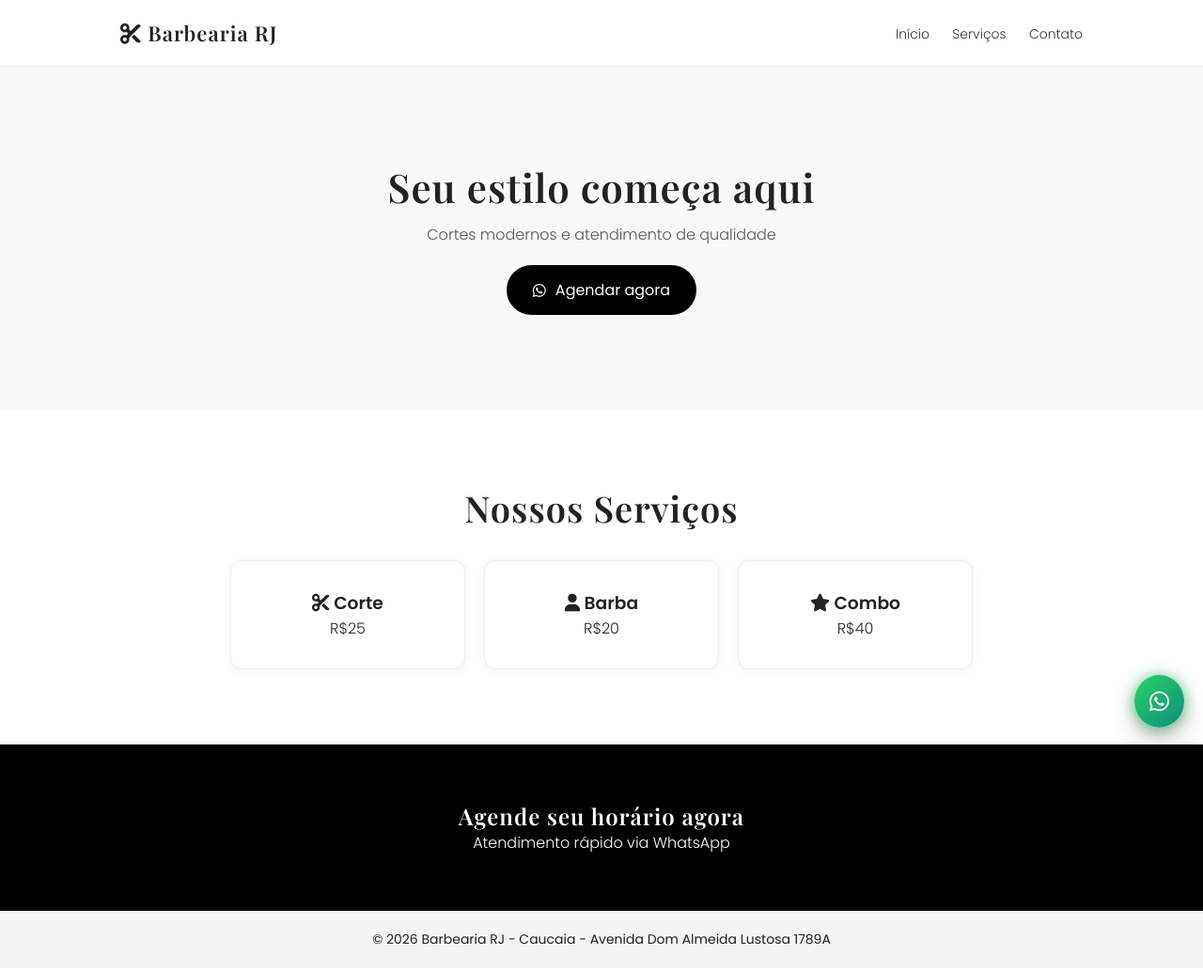
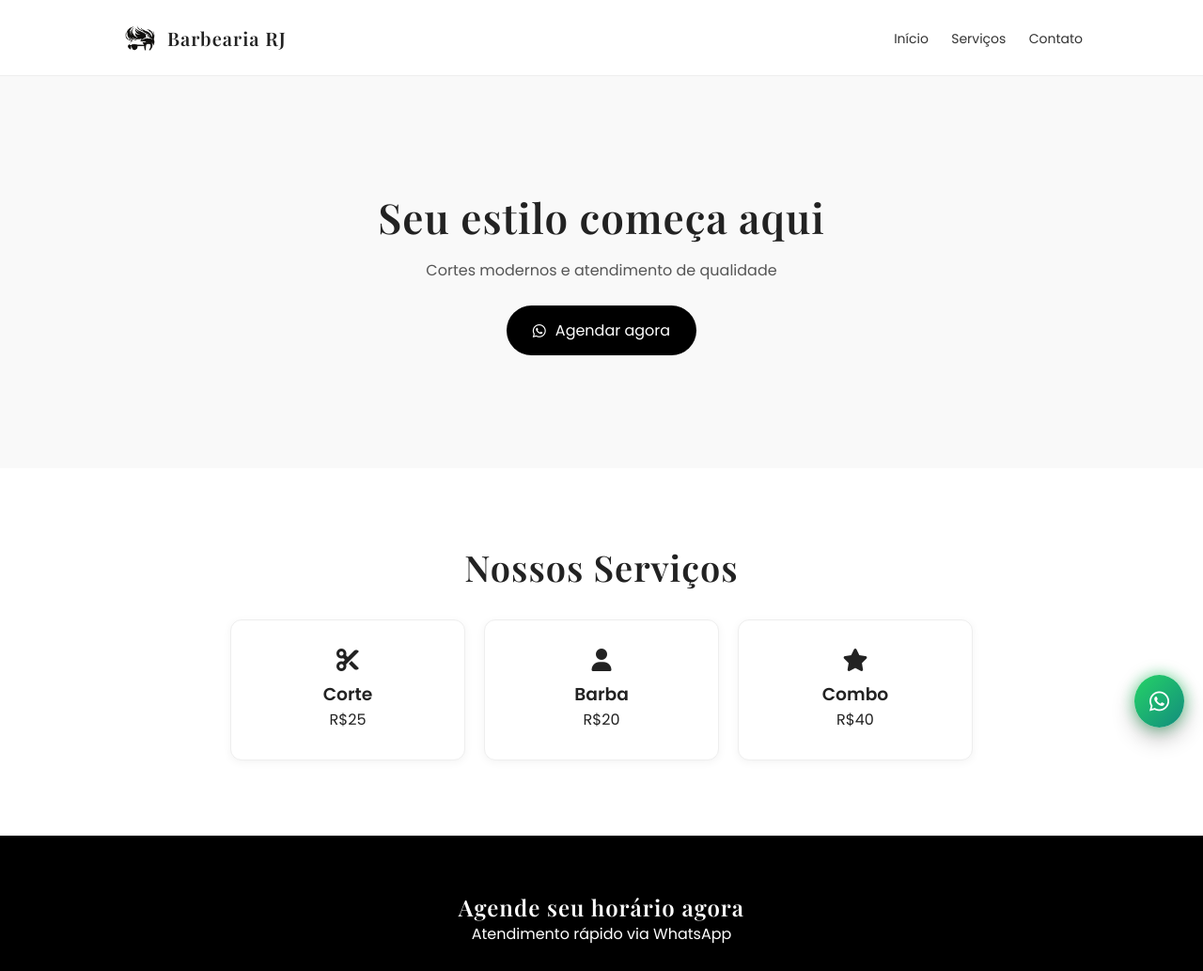
Before and after one commit to AntonioFerreiraDeMatos/Barbearia-RJ, a plain HTML site: page index.html in a window 1280 px wide. Shown: the top 1033 px of the page at 94% size. Drawn offline with nearby package versions, Linux system fonts and the light colour scheme.

Commit message:
Atualização da logo e layout

```diff
--- a/index.html
+++ b/index.html
@@ -12,9 +12,7 @@
   <link rel="stylesheet" href="https://cdnjs.cloudflare.com/ajax/libs/font-awesome/6.5.0/css/all.min.css">
 
   <style>
-    html {
-      scroll-behavior: smooth;
-    }
+    html { scroll-behavior: smooth; }
 
     * {
       margin: 0;
@@ -33,13 +31,7 @@
       letter-spacing: 1px;
     }
 
-    p, a {
-      font-weight: 300;
-    }
-
-    section {
-      scroll-margin-top: 80px;
-    }
+    section { scroll-margin-top: 80px; }
 
     /* NAVBAR */
     nav {
@@ -54,8 +46,19 @@
       z-index: 100;
     }
 
-    nav h1 {
-      font-size: 22px;
+    .logo {
+      display: flex;
+      align-items: center;
+      gap: 10px;
+    }
+
+    .logo img {
+  height: 40px;
+  width: auto;
+}
+
+    .logo h1 {
+      font-size: 20px;
     }
 
     nav a {
@@ -83,19 +86,20 @@
 
     /* HERO */
     .hero {
-      padding: 100px 10%;
+      padding: 120px 10%;
       text-align: center;
       background: #f9f9f9;
     }
 
     .hero h2 {
-      font-size: 42px;
-      margin-bottom: 10px;
+      font-size: 44px;
+      margin-bottom: 15px;
     }
 
     .hero p {
-      margin-bottom: 20px;
+      margin-bottom: 25px;
       color: #555;
+      font-size: 16px;
     }
 
     /* BOTÃO */
@@ -145,6 +149,11 @@
       box-shadow: 0 2px 10px rgba(0,0,0,0.05);
     }
 
+    .card i {
+      font-size: 24px;
+      margin-bottom: 10px;
+    }
+
     .card:hover {
       transform: translateY(-8px);
       box-shadow: 0 10px 30px rgba(0,0,0,0.1);
@@ -158,36 +167,28 @@
       text-align: center;
     }
 
-    /* WHATSAPP PREMIUM */
+    /* WHATSAPP */
     .whatsapp {
       position: fixed;
       bottom: 20px;
       right: 20px;
-
       background: linear-gradient(135deg, #25D366, #128C7E);
       color: #fff;
-
       padding: 16px;
       border-radius: 50%;
       font-size: 24px;
       text-decoration: none;
-
       display: flex;
       align-items: center;
       justify-content: center;
-
       box-shadow: 0 10px 25px rgba(0,0,0,0.3),
                   0 0 15px rgba(37,211,102,0.6);
-
       transition: all 0.3s ease;
-
       animation: float 2s ease-in-out infinite;
     }
 
     .whatsapp:hover {
-      transform: scale(1.1) rotate(5deg);
-      box-shadow: 0 15px 35px rgba(0,0,0,0.4),
-                  0 0 25px rgba(37,211,102,0.9);
+      transform: scale(1.1);
     }
 
     @keyframes float {
@@ -206,7 +207,6 @@
       font-size: 12px;
       opacity: 0;
       transition: 0.3s;
-      white-space: nowrap;
     }
 
     .whatsapp:hover .tooltip {
@@ -237,9 +237,13 @@
 
 <body>
 
-<!-- MENU -->
+<!-- NAV -->
 <nav>
-  <h1><i class="fa-solid fa-scissors"></i> Barbearia RJ</h1>
+  <div class="logo">
+    <img src="logo.png" alt="Barbearia RJ">
+    <h1>Barbearia RJ</h1>
+  </div>
+
   <div>
     <a href="#inicio">Início</a>
     <a href="#servicos">Serviços</a>
@@ -251,6 +255,7 @@
 <section class="hero" id="inicio">
   <h2>Seu estilo começa aqui</h2>
   <p>Cortes modernos e atendimento de qualidade</p>
+
   <a class="btn" href="https://wa.me/5585986534024">
     <i class="fab fa-whatsapp"></i> Agendar agora
   </a>
@@ -263,17 +268,20 @@
   <div class="cards">
 
     <div class="card">
-      <h3><i class="fa-solid fa-scissors"></i> Corte</h3>
+      <i class="fa-solid fa-scissors"></i>
+      <h3>Corte</h3>
       <p>R$25</p>
     </div>
 
     <div class="card">
-      <h3><i class="fa-solid fa-user"></i> Barba</h3>
+      <i class="fa-solid fa-user"></i>
+      <h3>Barba</h3>
       <p>R$20</p>
     </div>
 
     <div class="card">
-      <h3><i class="fa-solid fa-star"></i> Combo</h3>
+      <i class="fa-solid fa-star"></i>
+      <h3>Combo</h3>
       <p>R$40</p>
     </div>
 
@@ -286,7 +294,7 @@
   <p>Atendimento rápido via WhatsApp</p>
 </section>
 
-<!-- WHATSAPP -->
+<!-- WHATS -->
 <a class="whatsapp" href="https://wa.me/5585986534024">
   <i class="fab fa-whatsapp"></i>
   <span class="tooltip">Agendar agora</span>
@@ -294,7 +302,7 @@
 
 <!-- FOOTER -->
 <footer>
-  © 2026 Barbearia RJ - Caucaia - Avenida Dom Almeida Lustosa 1789A
+  © 2026 Barbearia RJ - Todos Direitos Reservados.
 </footer>
 
 </body>
```
Also changed, not shown: logo.png (added).
